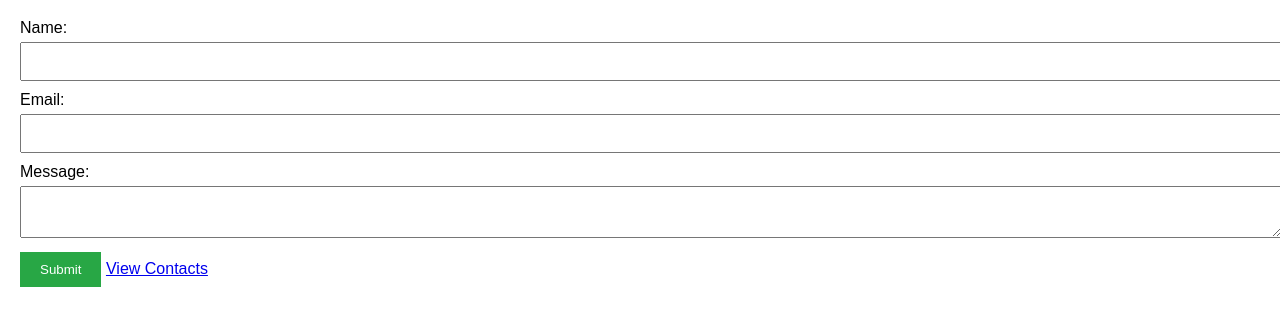
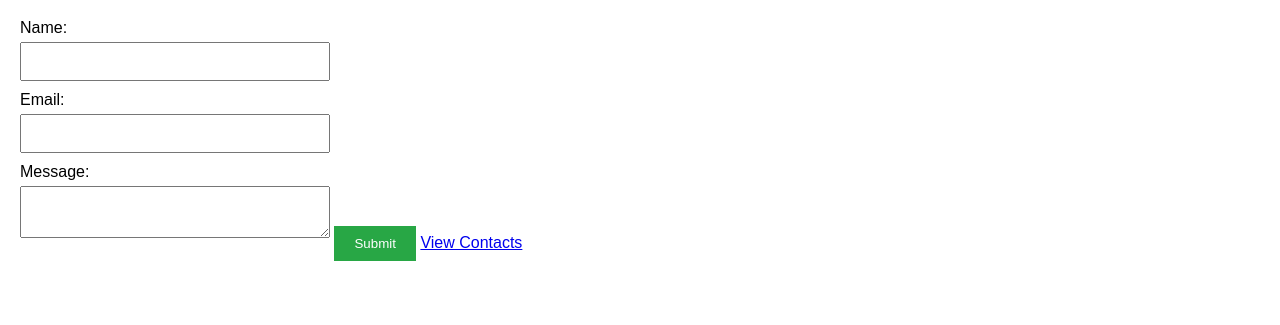
Before and after one commit to snulphpfe/web5, a plain HTML site: page index.html in a window 1280 px wide. Shown: the part 61-386 px from the top of the page. Drawn offline with Linux system fonts and the light colour scheme.

Commit message:
Update styles.css to make form fields 1/4 width

```diff
--- a/styles.css
+++ b/styles.css
@@ -17,6 +17,13 @@ input, textarea {
   padding: 10px;
   margin-bottom: 10px;
 }
+/* Add this below the above rule */
+#contactForm input[type="text"],
+#contactForm input[type="email"],
+#contactForm textarea {
+  width: 25%;
+  box-sizing: border-box;
+}
 button {
   padding: 10px 20px;
   background-color: #28a745;
```
